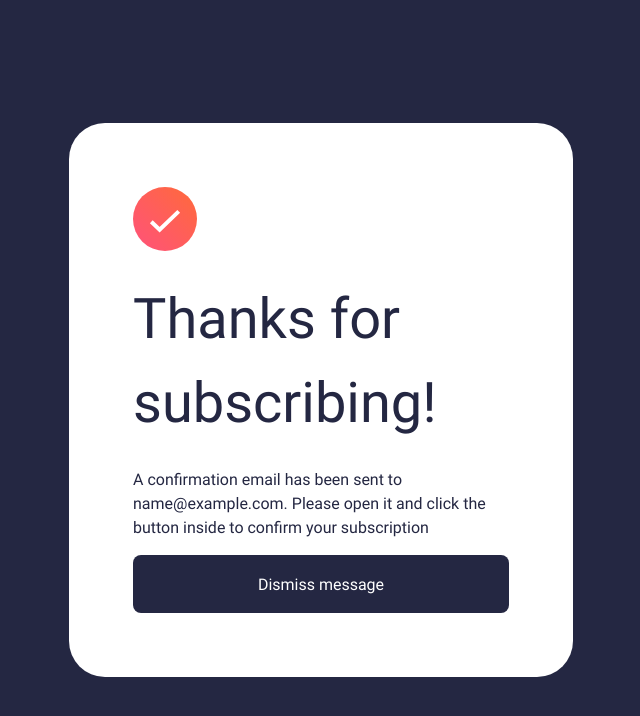
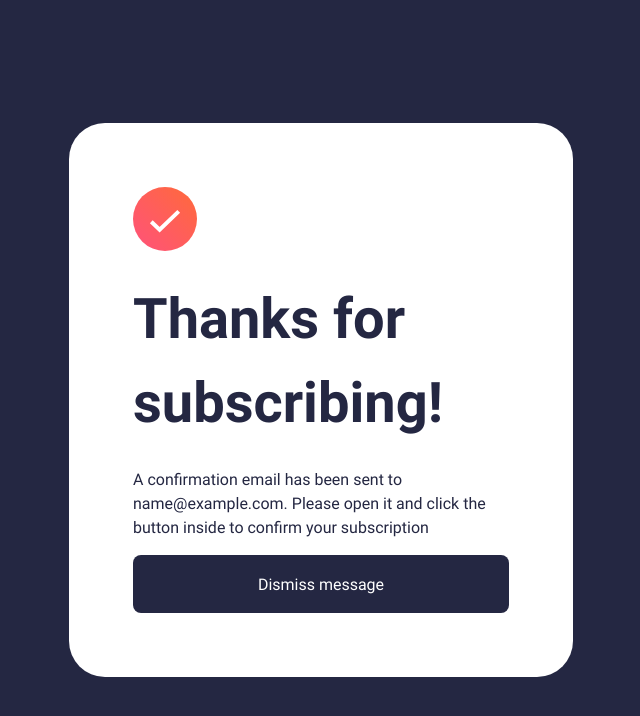
Before and after one commit to queseri/newletter-tailwind, a React (Vite) app: page / in a window 1280 px wide. Both pictures are taken after typing "name@example.com" into the empty fields and a click on the button "Subscribe to monthly newsletter". Shown: the top 716 px of the page, without its empty margins (319-959 px from the left). Built offline with nearby package versions, Linux system fonts and the light colour scheme.

Commit message:
fix: h2 font weight

```diff
--- a/src/Aside.jsx
+++ b/src/Aside.jsx
@@ -9,7 +9,7 @@ function Aside({ email, reset }) {
                     <div>
                         <img src={check} alt="" className="w-[64px] aspect-1" />
                     </div>
-                    <h2 className="text-[#242742] text-left text-[2.5rem] md:text-[3.5rem] font-bold">
+                    <h2 className="text-[#242742] text-left text-2xl md:text-4xl font-bold">
                         Thanks for subscribing!
                     </h2>
                     <p className="text-[#242742] text-left">
--- a/src/MainContent.jsx
+++ b/src/MainContent.jsx
@@ -7,7 +7,7 @@ function MainContent({ email, validate, setEmail, error }) {
     return (
         <main
             className="overflow-auto max-w-[58rem] md:rounded-[36px]
-         bg-white md:flex flex-row-reverse md:p-8 md:m-8"
+         bg-white flex flex-col md:flex-row-reverse justify-center items-center md:p-8 md:m-8"
         >
             <div className="flex justify-center md:justify-end md:flex-2">
                 <picture>
--- a/src/index.css
+++ b/src/index.css
@@ -6,7 +6,7 @@
     font-family: "robotobold";
     src: url("./assets/fonts/roboto-bold-webfont.woff2") format("woff2"),
         url("./assets/fonts/roboto-bold-webfont.woff") format("woff");
-    font-weight: normal;
+    font-weight: bold;
     font-style: normal;
     font-display: swap; /* avoid showing invisible text while fonts loads  */
 }
@@ -46,6 +46,10 @@ h1 {
     font-family: "robotobold", sans-serif;
     font-size: 3.2em;
     line-height: 1.1;
+}
+
+h2 {
+    font-family: "robotobold", sans-serif;
 }
 
 button {
```
